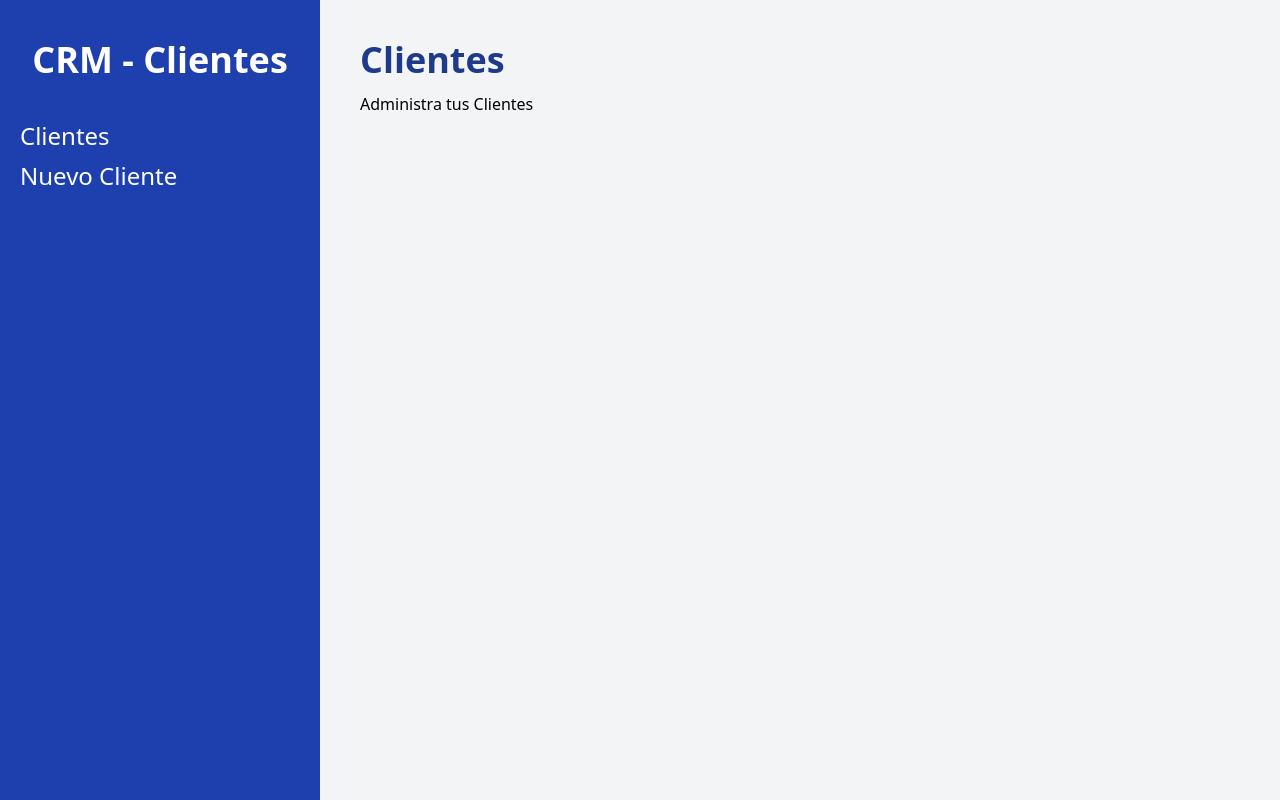
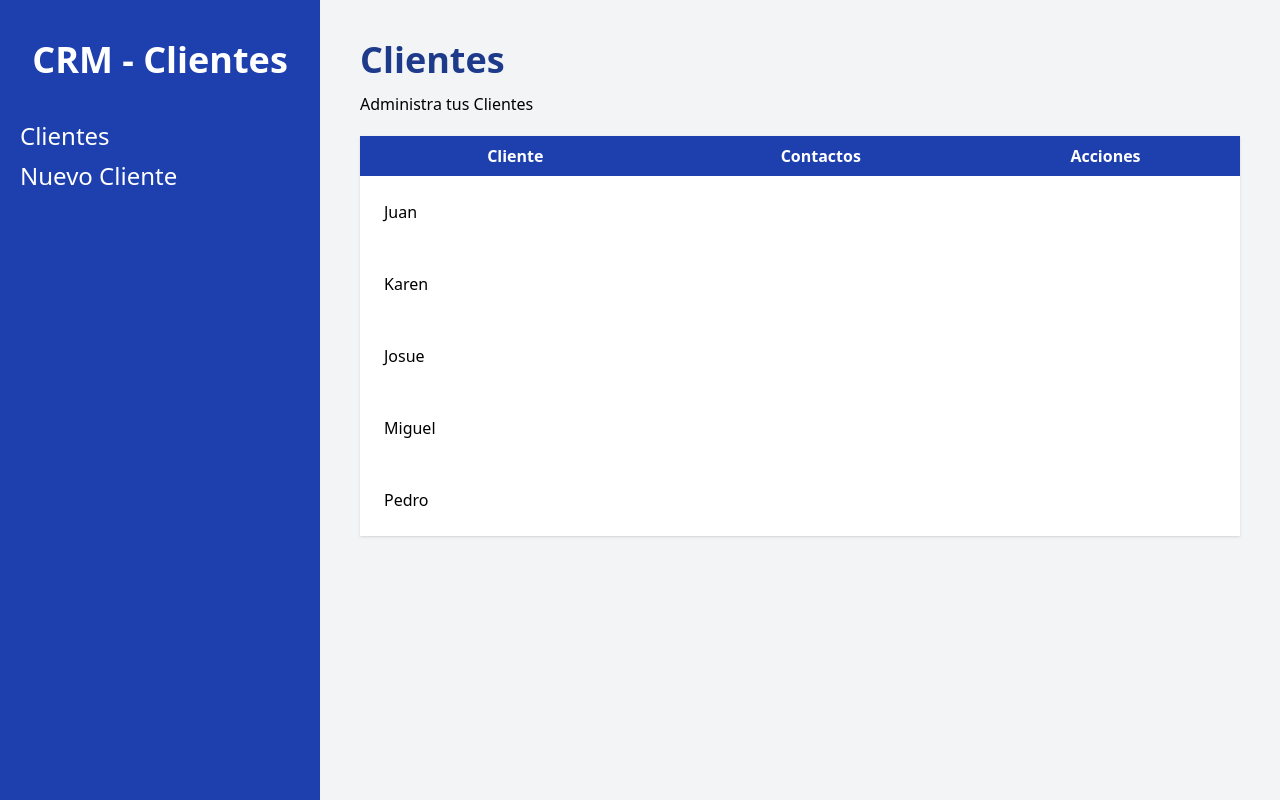
Before and after one commit to JesusRomanDev/Admin-Clientes-ReactRouterDom-Tailwind-JsonServer, a React (Vite) app: page / in a window 1280 px wide. Built offline with nearby package versions, Linux system fonts and the light colour scheme.

Commit message:
Iterando sobre la variable Clientes y mostrando la informacion, asi como se creo un componente Cliente.jsx para organizar mejor la informacion

```diff
--- /dev/null
+++ b/src/components/Cliente.jsx
@@ -0,0 +1,14 @@
+import React from 'react'
+
+function Cliente({cliente}) {
+    const {nombre, empresa, email, telefono, id} = cliente;
+    return (
+        <tr>
+            <td className='p-6'>
+                {cliente.nombre}
+            </td>
+        </tr>
+    )
+}
+
+export default Cliente
--- a/src/components/pages/Index.jsx
+++ b/src/components/pages/Index.jsx
@@ -1,3 +1,4 @@
+import Cliente from '../Cliente';
 import React from 'react'
 //Importando Hook useLoaderData para poder usar nuestra funcion loader
 //CON ESTE HOOK PODEMOS ACCEDER A LO QUE HAYA RETORNADO LA FUNCION LOADER
@@ -54,13 +55,33 @@
 function Index() {
 
   //Usando useLoaderData para mostrar el return de la funcion loader
-  const datos = useLoaderData();
-  console.log(datos); //aqui nos muestra todo el contenido del return
+  const clientes = useLoaderData();
+  console.log(clientes); //aqui nos muestra todo el contenido del return
 
   return (
     <div>
       <h1 className='font-black text-4xl text-blue-900'>Clientes</h1>
       <p className='mt-3'>Administra tus Clientes</p>
+
+      {clientes.length ? (
+        <table className='w-full bg-white shadow mt-5 table-auto'>
+          <thead className='bg-blue-800 text-white'>
+            <tr>
+              <th className='p-2'>Cliente</th>
+              <th className='p-2'>Contactos</th>
+              <th className='p-2'>Acciones</th>
+            </tr>
+          </thead>
+
+            <tbody>
+              {clientes.map(cliente => (
+                <Cliente cliente={cliente} key={cliente} />
+              ))}
+            </tbody>
+        </table>
+      ): (
+        <p className='text-center mt-10'>No Hay clientes aun</p>
+      )}
     </div>
   )
 }
```
